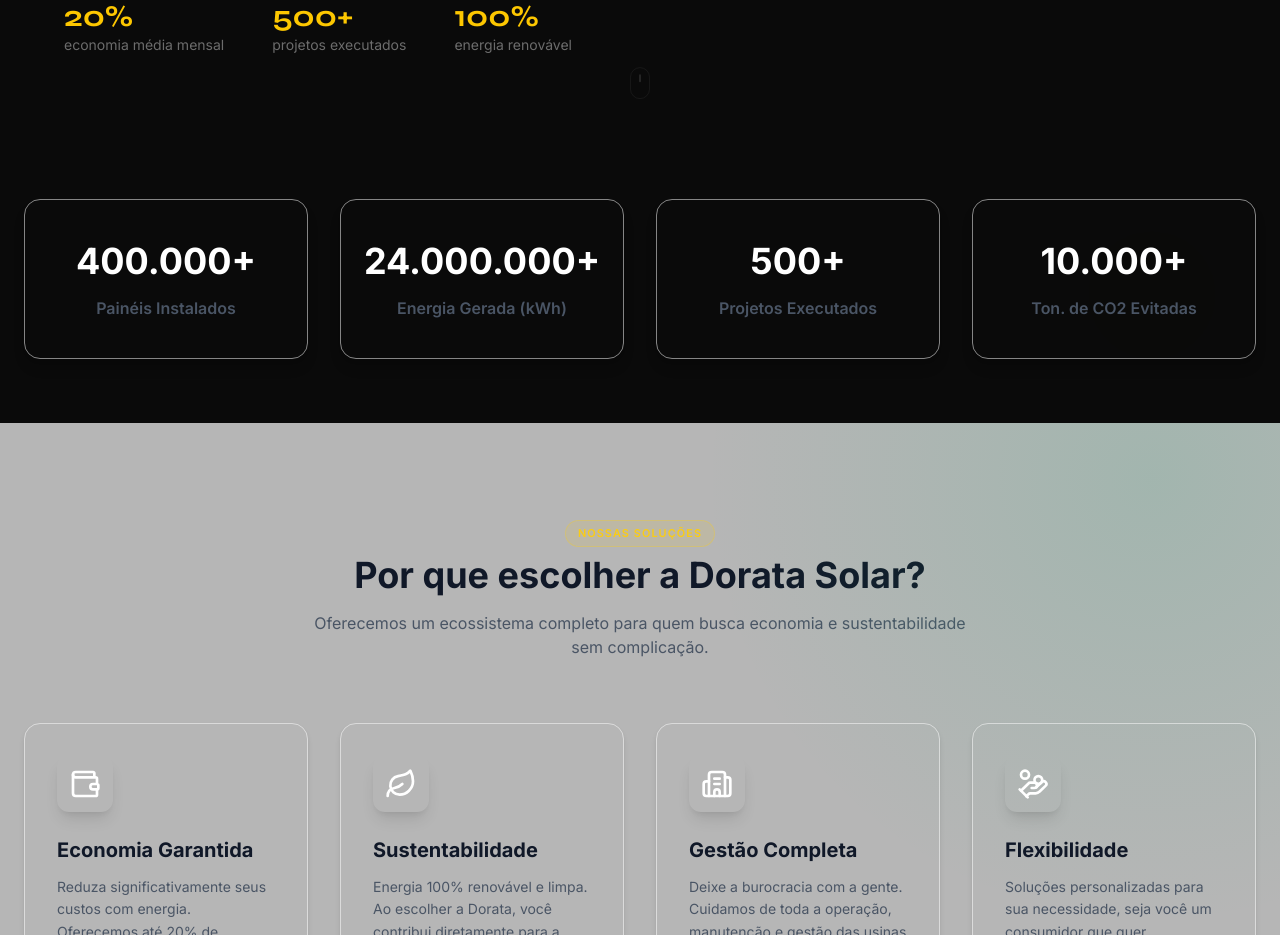
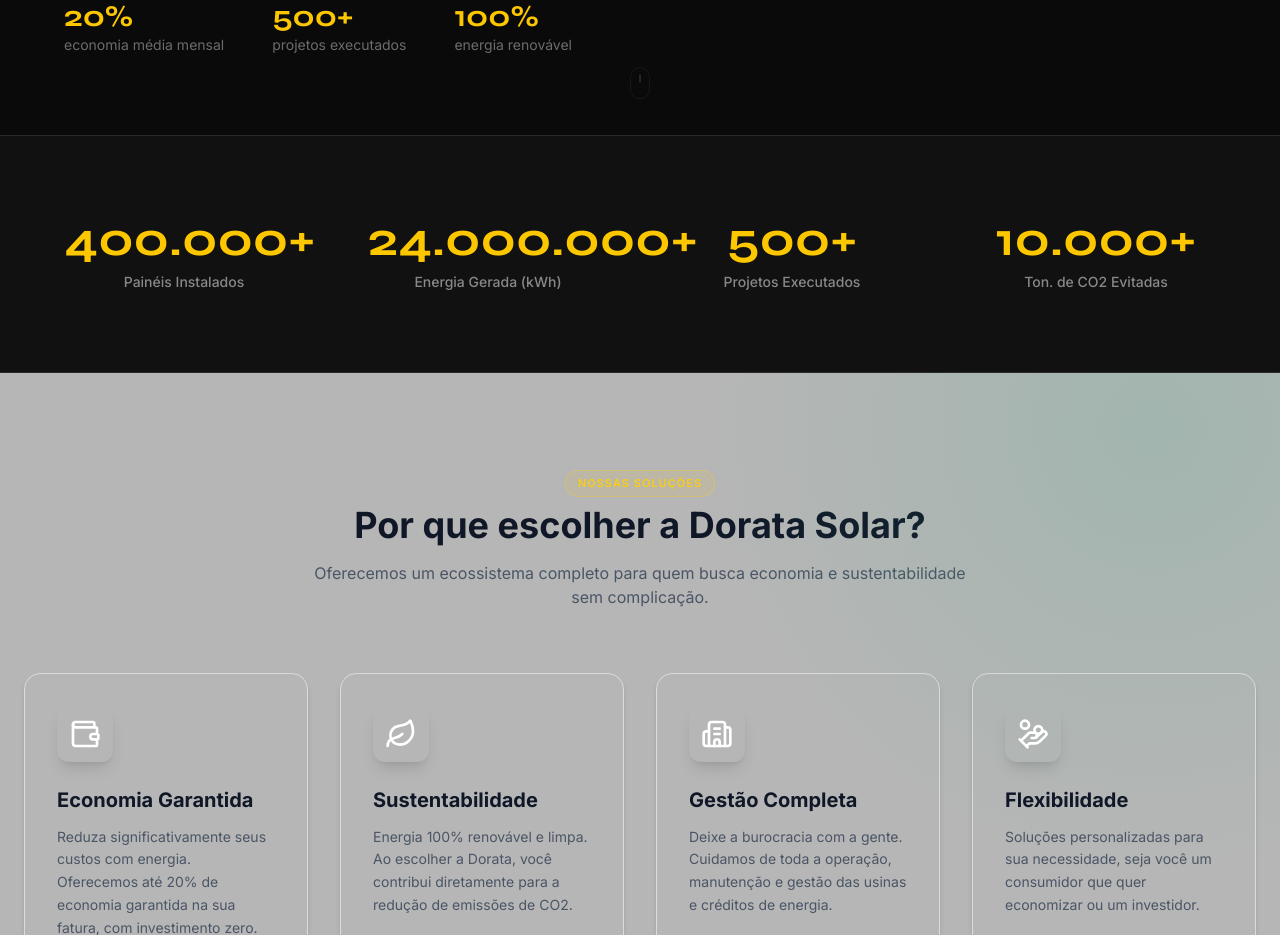
Before and after one commit to Damascenoswift/site-dorata-oficial, a Next.js app: page / in a window 1280 px wide. Shown: the part 920-1855 px from the top of the page. Built offline with nearby package versions, Linux system fonts and the light colour scheme.

Commit message:
feat: redesign Stats with typographic-only layout

```diff
--- a/components/Stats.tsx
+++ b/components/Stats.tsx
@@ -2,64 +2,56 @@
 
 import { motion, useInView, useSpring, useTransform } from "framer-motion";
 import { useEffect, useRef } from "react";
+import { fadeUpVariant, staggerContainer, viewportOnce } from "@/lib/animations";
 
-function Counter({ value, label }: { value: string, label: string }) {
+function Counter({ value, label }: { value: string; label: string }) {
   const ref = useRef(null);
   const isInView = useInView(ref, { once: true, margin: "-100px" });
 
-    // Extract number and suffix/prefix
   const numericValue = parseInt(value.replace(/\D/g, ""));
   const suffix = value.includes("+") ? "+" : "";
 
   const spring = useSpring(0, { mass: 1, stiffness: 75, damping: 15 });
-    const displayValue = useTransform(spring, (current) =>
-        Math.round(current).toLocaleString("pt-BR") + suffix
+  const displayValue = useTransform(spring, (v) =>
+    Math.round(v).toLocaleString("pt-BR") + suffix
   );
 
   useEffect(() => {
-        if (isInView) {
-            spring.set(numericValue);
-        }
+    if (isInView) spring.set(numericValue);
   }, [isInView, numericValue, spring]);
 
   return (
-        <motion.div
-            ref={ref}
-            initial={{ opacity: 0, scale: 0.9 }}
-            animate={isInView ? { opacity: 1, scale: 1 } : {}}
-            transition={{ duration: 0.5 }}
-            className="glass-strong lift-card p-6 rounded-2xl text-center shadow-lg border border-white/50 flex flex-col justify-center items-center h-full min-h-[160px]"
-        >
-            <motion.h3 className="text-2xl lg:text-3xl xl:text-4xl font-bold text-primary mb-3 sm:break-normal break-all leading-tight">
+    <motion.div ref={ref} variants={fadeUpVariant} className="text-center">
+      <motion.p className="font-display text-4xl lg:text-5xl font-bold text-yellow-400 mb-2 leading-none">
         {displayValue}
-            </motion.h3>
-            <p className="text-gray-600 text-sm md:text-base font-semibold">
-                {label}
-            </p>
+      </motion.p>
+      <p className="text-white/50 text-sm font-medium">{label}</p>
     </motion.div>
   );
 }
 
 export default function Stats() {
   const stats = [
-        { label: "Painéis Instalados", value: "400.000+" },
-        { label: "Energia Gerada (kWh)", value: "24.000.000+" },
-        { label: "Projetos Executados", value: "500+" },
-        { label: "Ton. de CO2 Evitadas", value: "10.000+" },
+    { label: "Painéis Instalados",     value: "400.000+" },
+    { label: "Energia Gerada (kWh)",   value: "24.000.000+" },
+    { label: "Projetos Executados",    value: "500+" },
+    { label: "Ton. de CO2 Evitadas",   value: "10.000+" },
   ];
 
   return (
-        <section className="bg-gradient-to-b from-light/80 to-background py-16 relative overflow-hidden">
-            {/* Abstract background blobs */}
-            <div className="absolute top-0 left-0 w-64 h-64 bg-secondary/20 rounded-full mix-blend-multiply filter blur-3xl opacity-70 animate-blob"></div>
-            <div className="absolute bottom-0 right-0 w-64 h-64 bg-accent/20 rounded-full mix-blend-multiply filter blur-3xl opacity-70 animate-blob animation-delay-2000"></div>
-
-            <div className="container mx-auto px-6 relative z-10">
-                <div className="grid grid-cols-1 sm:grid-cols-2 lg:grid-cols-4 gap-6 md:gap-8">
-                    {stats.map((stat, index) => (
-                        <Counter key={index} value={stat.value} label={stat.label} />
+    <section className="bg-[#111111] py-20 border-y border-[#2a2a2a]">
+      <div className="mx-auto max-w-[1200px] px-6">
+        <motion.div
+          variants={staggerContainer}
+          initial="hidden"
+          whileInView="visible"
+          viewport={viewportOnce}
+          className="grid grid-cols-2 lg:grid-cols-4 gap-10 md:gap-16"
+        >
+          {stats.map((stat, i) => (
+            <Counter key={i} value={stat.value} label={stat.label} />
           ))}
-                </div>
+        </motion.div>
       </div>
     </section>
   );
```
Lines whose indentation alone changed are shown as unchanged.
